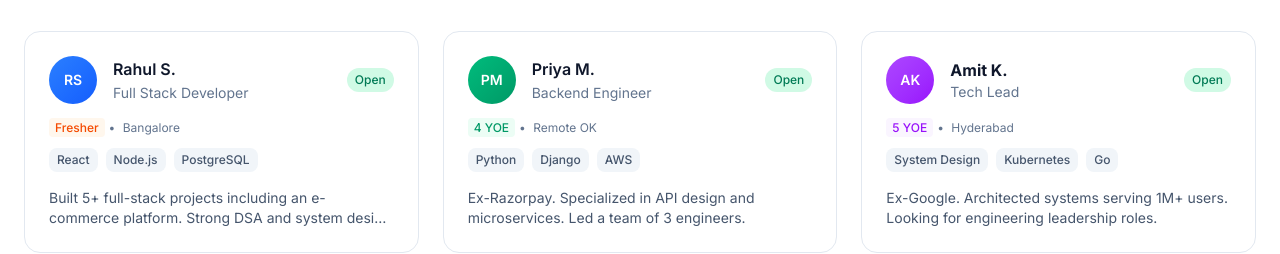
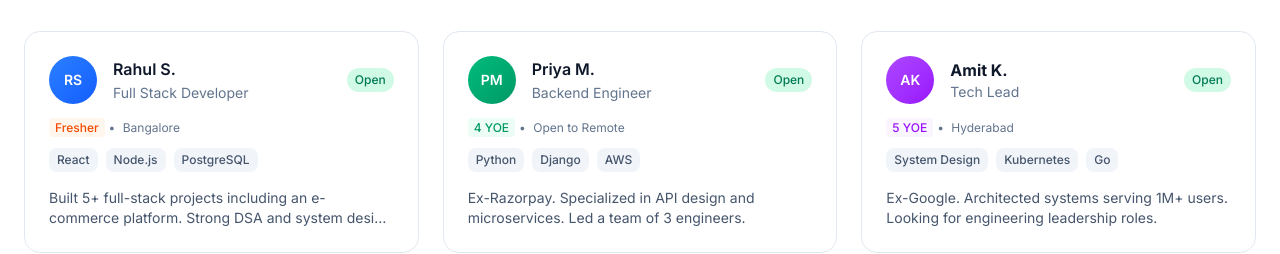
Before and after one commit to SuseemVikram/referral-discovery-portal, a Next.js app in the folder frontend/: page / in a window 1280 px wide. Shown: the part 2700-2954 px from the top of the page. Built offline with nearby package versions, Linux system fonts and the light colour scheme; no server answers.

Commit message:
Improve remote work display text - Replace 'Remote OK' with 'Open to Remote' for better UX - Update candidate cards, profile page, and landing page - More professional and clearer messaging

```diff
--- a/frontend/app/candidates/[id]/page.tsx
+++ b/frontend/app/candidates/[id]/page.tsx
@@ -88,7 +88,7 @@ export default async function CandidateProfilePage({
                   {candidate.remote_ok && (
                     <>
                       <span className="text-slate-300">•</span>
-                      <span className="text-sm text-emerald-600 font-medium">Remote OK</span>
+                      <span className="text-sm text-emerald-600 font-medium">Open to Remote</span>
                     </>
                   )}
                 </div>
--- a/frontend/app/candidates/page.tsx
+++ b/frontend/app/candidates/page.tsx
@@ -318,7 +318,7 @@ export default function CandidatesPage() {
                                     {candidate.remote_ok && (
                                       <>
                                         <span className="text-slate-300">•</span>
-                                        <span className="text-emerald-600 font-medium">Remote OK</span>
+                                        <span className="text-emerald-600 font-medium">Open to Remote</span>
                                       </>
                                     )}
                                   </div>
--- a/frontend/app/page.tsx
+++ b/frontend/app/page.tsx
@@ -412,7 +412,7 @@ export default async function HomePage() {
                 </div>
                 <div className="text-xs text-slate-500 mb-3">
                   <span className="px-1.5 py-0.5 bg-emerald-50 text-emerald-600 rounded font-medium">4 YOE</span>
-                  <span className="mx-1">•</span> Remote OK
+                  <span className="mx-1">•</span> Open to Remote
                 </div>
                 <div className="flex flex-wrap gap-2 mb-4">
                   <span className="px-2 py-1 text-xs font-medium bg-slate-100 text-slate-600 rounded-md">Python</span>
```
